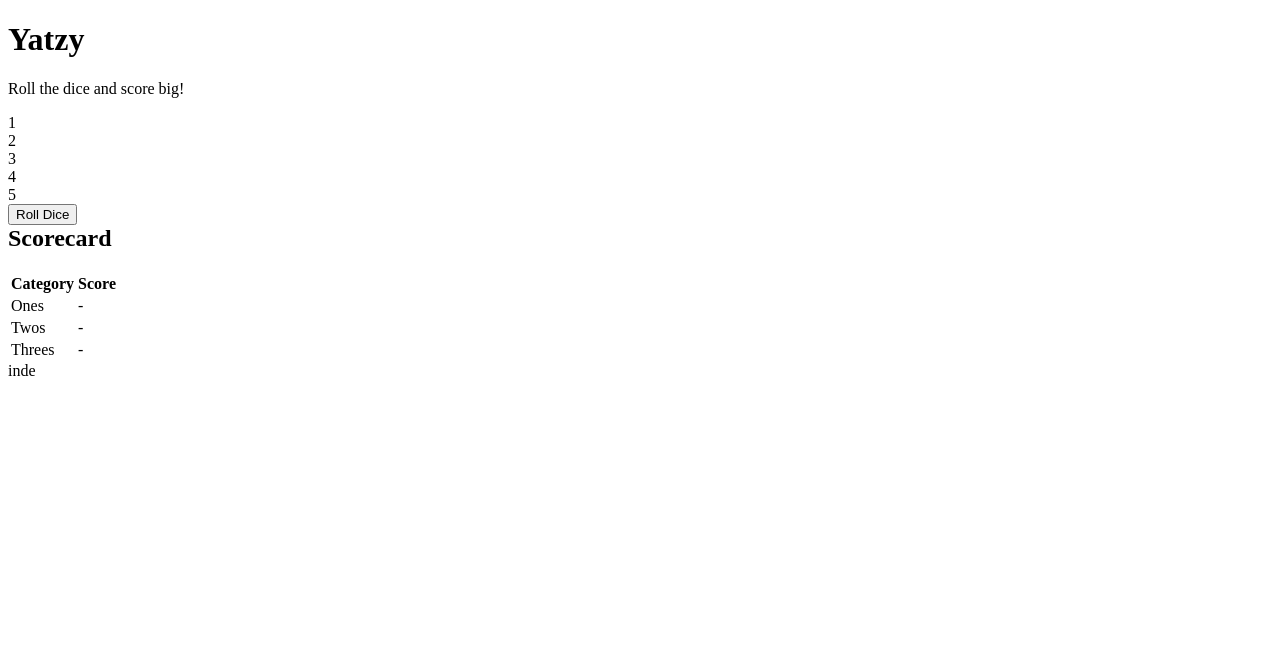
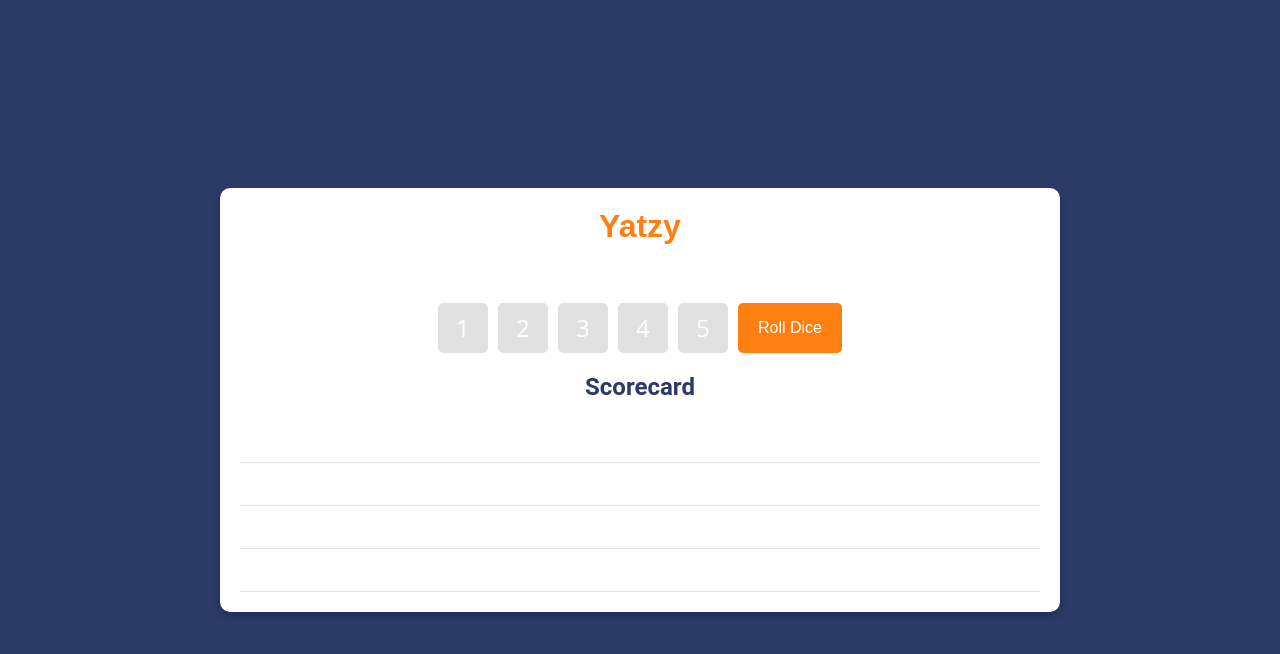
Before and after one commit to NicletteTshiyombo/cst3106_labs, a plain HTML site: page lab5/index.html in a window 1280 px wide. Drawn offline with Linux system fonts and the light colour scheme; files that its build step writes are made by us from their sources.

Commit message:
Lab5 (#3)
* Create styles.css

created stules

* Create README.md

created a readme file to provide an overview of the game

* Update index.html

fixed a typo

```diff
--- a/lab5/index.html
+++ b/lab5/index.html
@@ -41,4 +41,3 @@
   </div>
 </body>
 </html>
-inde
--- /dev/null
+++ b/lab5/styles.css
@@ -0,0 +1,85 @@
+/* Global Styles */
+body {
+  font-family: 'Open Sans', sans-serif;
+  background-color: #2B3A67; /* Dark Blue */
+  color: #FFFFFF;
+  display: flex;
+  justify-content: center;
+  align-items: center;
+  height: 100vh;
+  margin: 0;
+}
+
+/* Game Board Container */
+.game-board {
+  width: 90%;
+  max-width: 800px;
+  background-color: #FFFFFF; /* White background for board */
+  border-radius: 10px;
+  padding: 20px;
+  box-shadow: 0 4px 8px rgba(0, 0, 0, 0.2);
+  text-align: center;
+}
+
+/* Header */
+header h1 {
+  font-family: 'Montserrat', sans-serif;
+  color: #FF7F11; /* Bright Orange */
+  margin: 0;
+}
+
+/* Dice Container */
+.dice-container {
+  display: flex;
+  gap: 10px;
+  justify-content: center;
+  margin: 20px 0;
+}
+
+.dice {
+  width: 50px;
+  height: 50px;
+  background-color: #E1E1E1; /* Soft Gray */
+  display: flex;
+  align-items: center;
+  justify-content: center;
+  font-size: 24px;
+  border-radius: 10%; /* Rounded corners */
+}
+
+.roll-button {
+  background-color: #FF7F11; /* Bright Orange */
+  color: #FFFFFF;
+  font-size: 16px;
+  padding: 10px 20px;
+  border: none;
+  border-radius: 5px;
+  cursor: pointer;
+  transition: background-color 0.3s;
+}
+
+.roll-button:hover {
+  background-color: #A3D977; /* Light Green for hover effect */
+}
+
+/* Scorecard */
+.scorecard h2 {
+  font-family: 'Roboto', sans-serif;
+  color: #2B3A67; /* Dark Blue */
+}
+
+.scorecard table {
+  width: 100%;
+  border-collapse: collapse;
+}
+
+.scorecard th,
+.scorecard td {
+  padding: 10px;
+  text-align: left;
+  border-bottom: 1px solid #E1E1E1;
+}
+
+.scorecard .score {
+  text-align: center;
+}
```
Also changed, not shown: 1 other file.
